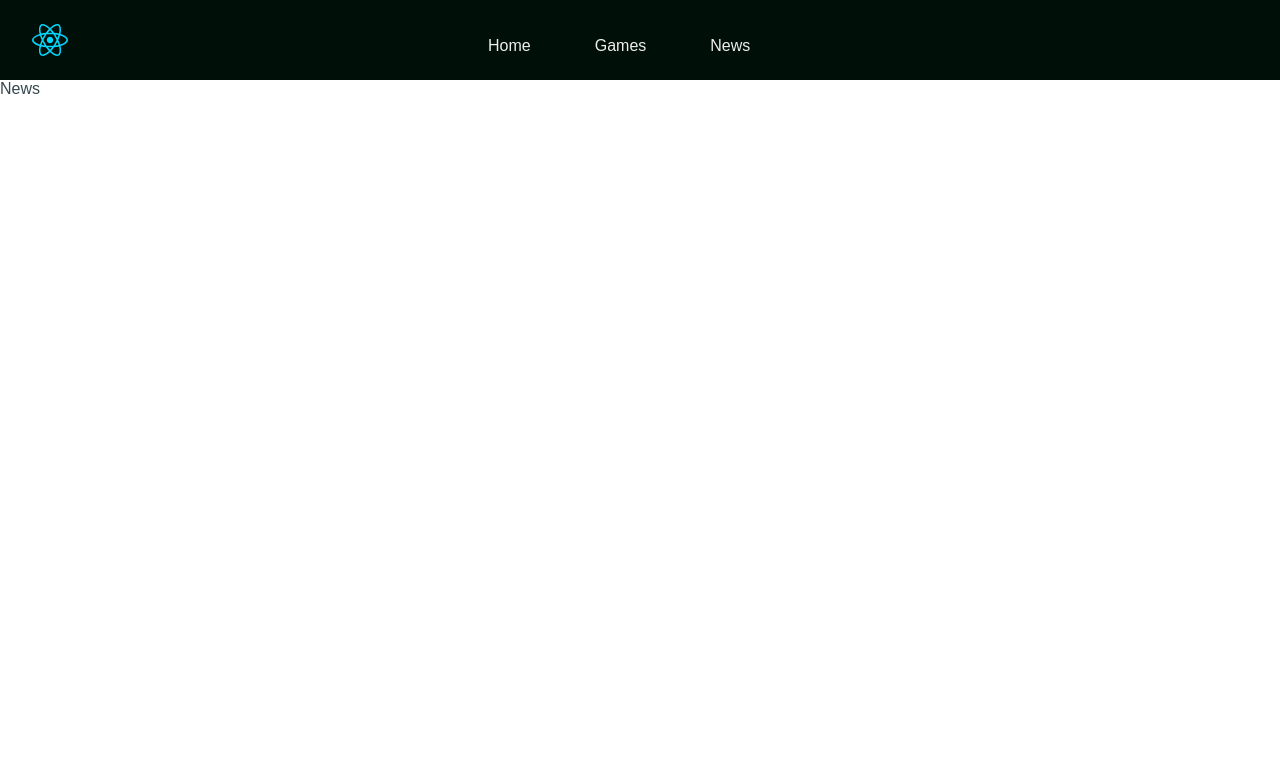
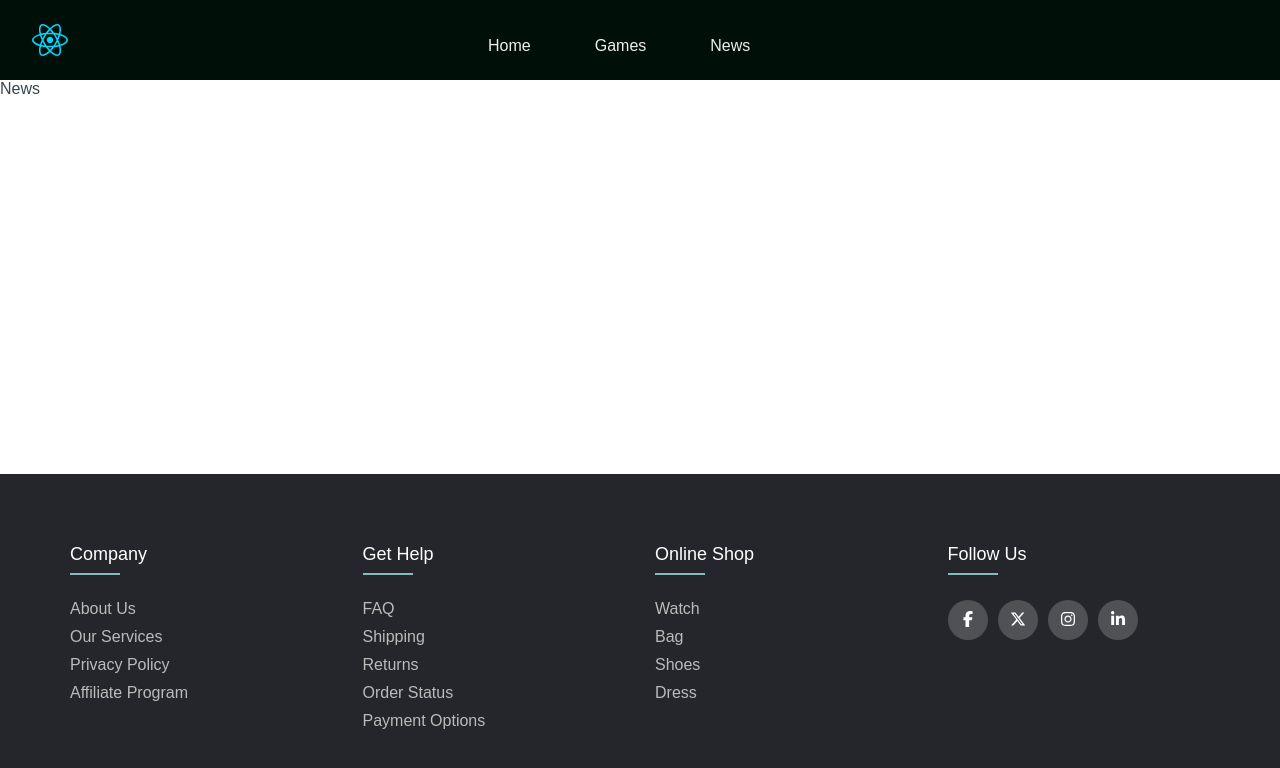
Before and after one commit to jamese21/meteorngames, a React (Vite) app: page /news in a window 1280 px wide. Shown: the top 768 px of the page. Built offline with nearby package versions, Linux system fonts and the light colour scheme.

Commit message:
Added footer, fixed some minor issues

```diff
--- a/package.json
+++ b/package.json
@@ -10,6 +10,11 @@
     "preview": "vite preview"
   },
   "dependencies": {
+    "@fortawesome/fontawesome-svg-core": "^6.6.0",
+    "@fortawesome/free-brands-svg-icons": "^6.6.0",
+    "@fortawesome/free-solid-svg-icons": "^6.6.0",
+    "@fortawesome/react-fontawesome": "^0.2.2",
+    "font-awesome": "^4.7.0",
     "react": "^18.3.1",
     "react-dom": "^18.3.1",
     "react-icons": "^5.2.1",
--- a/src/App.css
+++ b/src/App.css
@@ -1,3 +1,10 @@
 .main {
     padding-top: 80px;
 }
+
+.flex-wrapper {
+    display: flex;
+    min-height: 100vh;
+    flex-direction: column;
+    justify-content: space-between;
+}
--- a/src/App.jsx
+++ b/src/App.jsx
@@ -2,6 +2,7 @@ import React from 'react'
 import './App.css'
 import { BrowserRouter as Router, Routes, Route, BrowserRouter } from 'react-router-dom'
 import Navbar from './components/navbar/Navbar.jsx'
+import Footer from './components/footer/Footer.jsx'
 import Home from './pages/Home'
 import Games from './pages/Games'
 import News from './pages/News.jsx'
@@ -11,6 +12,7 @@ const App = () => {
   return (
     <BrowserRouter>
       <Navbar />
+      <div className='flex-wrapper'>
         <div className="main">
           <Routes>
             <Route path='/' element={<Home />} />
@@ -18,6 +20,8 @@ const App = () => {
             <Route path='/news' element={<News />} />
           </Routes>
         </div>
+        <Footer />
+      </ div>
     </BrowserRouter>
   )
 }
--- /dev/null
+++ b/src/components/footer/Footer.css
@@ -0,0 +1,114 @@
+*{
+    box-sizing: border-box;
+    margin: 0;
+    padding: 0;
+    /* outline: 2px solid green; */
+}
+
+:root{
+    --mainColor: #000F08;
+    --mainColorLight: #6A6B83;
+    --secondaryColor: #86BBBD;
+    --btnColor: #d9e626;
+    --btnHoverColor: #1c115e;
+    --textColor: #eee;
+    --clr-gray:#37474f;
+    --backgroundColor: #24262b;
+}
+
+.footer {
+    background-color: var(--backgroundColor);
+    padding: 70px 0;
+}
+
+.footer-col {
+    width: 25%;
+    padding: 0 15px;
+}
+
+.footer-col h4 {
+    font-size: 18px;
+    color: #ffffff;
+    text-transform: capitalize;
+    margin-bottom: 35px;
+    font-weight: 500;
+    position: relative;
+}
+
+.footer-col h4::before {
+    content: '';
+    position: absolute;
+    left: 0;
+    bottom: -10px;
+    background-color: var(--secondaryColor);
+    height: 2px;
+    box-sizing: border-box;
+    width: 50px;
+}
+
+.footer-col ul li:not(:last-child) {
+    margin-bottom: 10px;
+
+}
+
+.footer-col ul li a {
+    font-size: 16px;
+    text-transform: capitalize;
+    color: #ffffff;
+    text-decoration: none;
+    font-weight: 300;
+    color: #bbbbbb;
+    display: block;
+    transition: all 0.3s ease;
+}
+
+.footer-col ul li a:hover {
+    color: #ffffff;
+    padding-left: 5px;
+}
+
+.footer-col .social-links a {
+    display: inline-block;
+    height: 40px;
+    width: 40px;
+    background-color: rgba(255, 255, 255, 0.2);
+    margin: 0 10px 10px 0;
+    text-align: center;
+    line-height: 40px;
+    border-radius: 50%;
+    color: #ffffff;
+    transition: all 0.5s ease;
+}
+
+.footer-col .social-links a:hover {
+    color: #24262b;
+    background-color: #ffffff;
+
+}
+
+.row {
+    display: flex;
+    flex-wrap: wrap;
+}
+
+.footer-container {
+    max-width: 1170px;
+    margin: auto;
+}
+
+.footer-col ul {
+    list-style: none;
+}
+
+@media(max-width: 767px) {
+    .footer-col {
+        width: 50%;
+        margin-bottom: 30px;
+    }
+}
+
+@media(max-width: 574px) {
+    .footer-col {
+        width: 100%;
+    }
+}
--- /dev/null
+++ b/src/components/footer/Footer.jsx
@@ -0,0 +1,54 @@
+import React from 'react'
+import { faFacebookF, faXTwitter, faInstagram, faLinkedinIn } from '@fortawesome/free-brands-svg-icons'
+import { FontAwesomeIcon } from '@fortawesome/react-fontawesome'
+import './Footer.css';
+
+function Footer() {
+  return (
+    <footer className='footer'>
+        <div className="footer-container">
+            <div className='row'>
+                <div className='footer-col'>
+                    <h4>Company</h4>
+                        <ul>
+                            <li><a href="#">About us</a></li>
+                            <li><a href="#">Our Services</a></li>
+                            <li><a href="#">Privacy Policy</a></li>
+                            <li><a href="#">Affiliate Program</a></li>
+                        </ul>
+                </div>
+                <div className='footer-col'>
+                    <h4>Get Help</h4>
+                        <ul>
+                            <li><a href="#">FAQ</a></li>
+                            <li><a href="#">Shipping</a></li>
+                            <li><a href="#">Returns</a></li>
+                            <li><a href="#">Order status</a></li>
+                            <li><a href="#">Payment options</a></li>
+                        </ul>
+                </div>
+                <div className='footer-col'>
+                    <h4>Online Shop</h4>
+                        <ul>
+                            <li><a href="#">Watch</a></li>
+                            <li><a href="#">Bag</a></li>
+                            <li><a href="#">Shoes</a></li>
+                            <li><a href="#">Dress</a></li>
+                        </ul>
+                </div>
+                <div className='footer-col'>
+                    <h4>Follow Us</h4>
+                        <div className='social-links'>
+                            <a href="#"><FontAwesomeIcon icon={faFacebookF} /></a>
+                            <a href="#"><FontAwesomeIcon icon={faXTwitter} /></a>
+                            <a href="#"><FontAwesomeIcon icon={faInstagram} /></a>
+                            <a href="#"><FontAwesomeIcon icon={faLinkedinIn} /></a>
+                        </div>
+                </div>
+            </div>
+        </div>
+    </footer>
+  )
+}
+
+export default Footer
--- a/src/components/navbar/Navbar-responsive.css
+++ b/src/components/navbar/Navbar-responsive.css
@@ -25,6 +25,7 @@ header {
     color: var(--textColor);
     position: fixed;
     width: 100%;
+    z-index: 1000;
 }
 
 nav a {
--- a/src/pages/Games.css
+++ b/src/pages/Games.css
@@ -9,7 +9,7 @@
     --mainColor: #000F08;
     --mainColorLight: #6A6B83;
     --secondaryColor: #86BBBD;
-    --btnColor: #4730cc;
+    --btnColor: #d9e626;
     --btnHoverColor: #1c115e;
     --textColor: #eee;
     --clr-gray:#37474f;
@@ -33,6 +33,8 @@ body {
     justify-content: center;
     grid-gap: 2rem;
     margin: 2rem;
+    padding-left: 10%;
+    padding-right: 10%;
 }
 
 .game-container {
@@ -56,18 +58,22 @@ body {
 
 .title {
     padding-top: 1rem;
-    padding-bottom: 1rem;
+    /* padding-bottom: 1rem; */
+    text-align: center;
+    padding-left: 1rem;
 }
 
 .btn {
-    width: 100%;
+    width: 80%;
     border: none;
     font-size: 1rem;
     font-weight: bold;
-    color: white;
+    color: var(--mainColor);
     background-color: var(--btnColor);
     padding: 1rem;
+    margin: 1rem;
     transition: 0.5s;
+    border-radius: 1rem;
 }
 
 .btn:hover {
@@ -81,13 +87,13 @@ body {
     display: inline-block;
 } */
 
-@media screen and (min-width:500px){
+@media screen and (min-width:870px){
     .games-grid {
         grid-template-columns: repeat(2, 1fr);
     }
 }
 
-@media screen and (min-width: 760px) {
+@media screen and (min-width: 1150px) {
     .games-grid {
         grid-template-columns: repeat(3, 1fr);
     }
--- a/src/pages/Games.jsx
+++ b/src/pages/Games.jsx
@@ -9,8 +9,8 @@ function Games() {
         <div class="game-container">
           <div class="banner-img"></div>
           <img src={meteorn_banner} alt="game banner" class="profile-img"></img>
-          <h2 class="title">Meteorn Run</h2>
-          <button class="btn">Go to site</button>
+          <h3 class="title">Meteorn Run</h3>
+          <button class="btn">Play</button>
         </div>
         <div class="game-container">
           <h1 class="title">Coming Soon</h1>
```
Also changed, not shown: 1 other file (tests, documents, lock files or other folders). Lines whose indentation alone changed are shown as unchanged.
